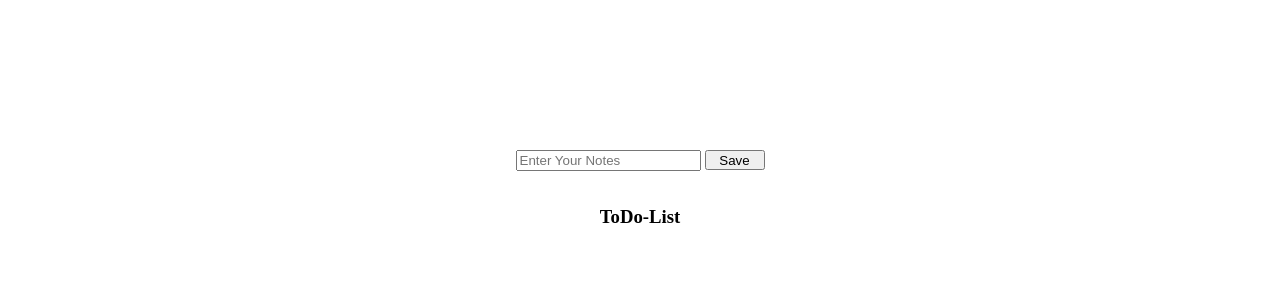
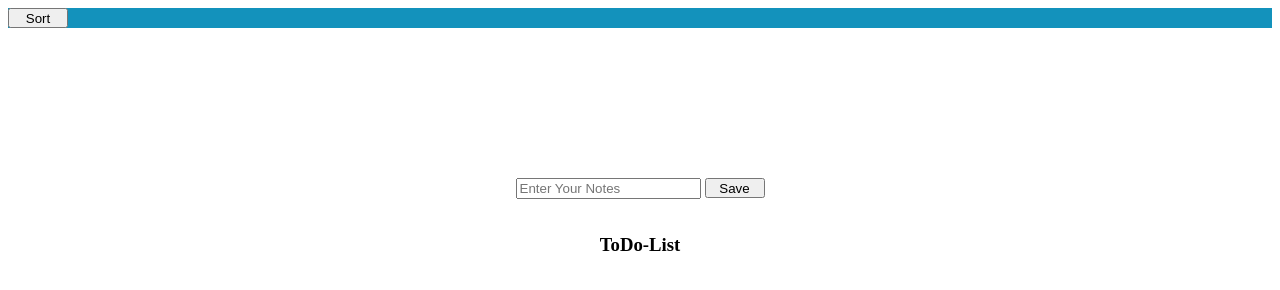
Before and after one commit to HiteshPuri50/Javascript_Learning, a plain HTML site: page ToDo_arrayofObjects/index.html in a window 1280 px wide. Drawn offline with Linux system fonts and the light colour scheme.

```diff
--- a/ToDo_arrayofObjects/index.html
+++ b/ToDo_arrayofObjects/index.html
@@ -10,15 +10,14 @@
 </head>
 
 <body>
-
+<nav>
+    <button type="button" onclick="tasks.sort()">Sort</button>
+</nav>
     <div id = "div1">
         <input type="text" id="SaveNote" placeholder="Enter Your Notes">
-        <!-- <input type="date" id="date" placeholder="Enter Last Date"> -->
         <button type="button" onclick="tasks.add(SaveNote.value)">Save</button>
         <h3 style="margin: 35px;">ToDo-List</h3>
         <ul id="newresult"></ul>
-        <!-- <h3>In Progress</h3>
-        <ol id = "working"></ol> -->
     </div>
 </body>
 <script src="script.js">
```
